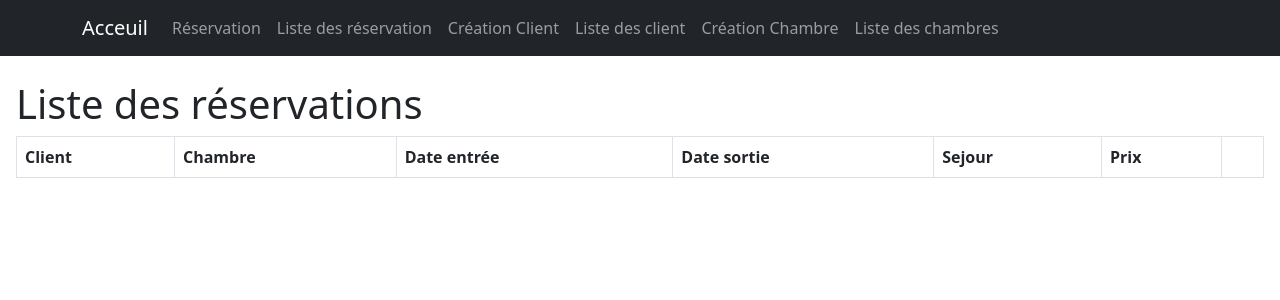
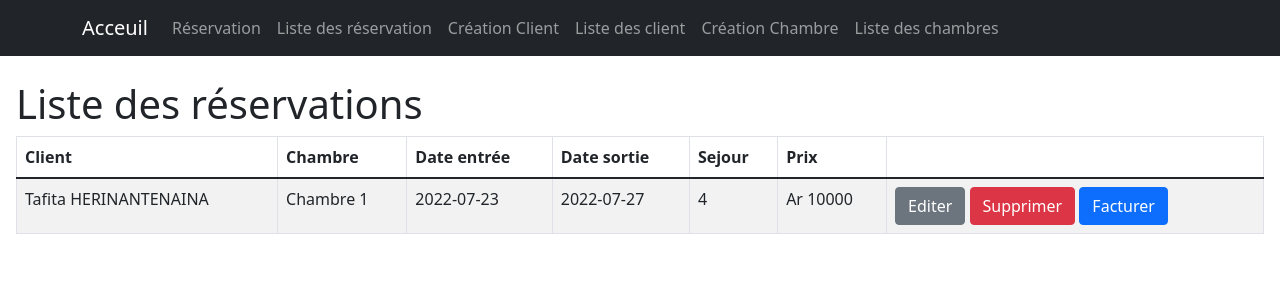
Before and after one commit to tafitahery/hotel-v2, a React (Create React App) app: page /listReservations in a window 1280 px wide. Shown: the top 300 px of the page. Built offline with nearby package versions, Linux system fonts and the light colour scheme; data requests are answered from the project's data file.

Commit message:
add component EditElement and delete component EditClient, EditRoom and EditReservation

```diff
--- a/src/assets/db.json
+++ b/src/assets/db.json
@@ -3,7 +3,7 @@
     {
       "firstName": "Tafita",
       "lastName": "HERINANTENAINA",
-      "address": "67HA",
+      "address": "tana",
       "idCard": "224677816520",
       "phone": "+261345267580",
       "id": 1
@@ -12,9 +12,17 @@
   "rooms": [
     {
       "name": "Chambre 1",
-      "price": 2000,
+      "price": 2500,
       "id": 1
     }
   ],
-  "reservations": []
+  "reservations": [
+    {
+      "dateIn": "2022-07-23",
+      "dateOut": "2022-07-27",
+      "clientId": "1",
+      "roomId": "1",
+      "id": 1
+    }
+  ]
 }
--- a/src/components/EditClient/index.jsx
+++ b/src/components/EditElement/index.jsx
@@ -2,14 +2,14 @@ import React from 'react';
 import { Button } from 'react-bootstrap';
 import { useNavigate } from 'react-router-dom';
 
-const EditClient = ({ id }) => {
+const DeleteElement = ({ id, path }) => {
   const navigate = useNavigate();
 
   return (
-    <Button variant="secondary" onClick={() => navigate('/updateClient/' + id)}>
+    <Button variant="secondary" onClick={() => navigate(path + id)}>
       Editer
     </Button>
   );
 };
 
-export default EditClient;
+export default DeleteElement;
--- a/src/components/EditReservation/index.jsx
+++ /dev/null
@@ -1,18 +0,0 @@
-import React from 'react';
-import { Button } from 'react-bootstrap';
-import { useNavigate } from 'react-router-dom';
-
-const EditReservation = ({ id }) => {
-  const navigate = useNavigate();
-
-  return (
-    <Button
-      variant="secondary"
-      onClick={() => navigate('/updateReservation/' + id)}
-    >
-      Editer
-    </Button>
-  );
-};
-
-export default EditReservation;
--- a/src/components/EditRoom/index.jsx
+++ /dev/null
@@ -1,15 +0,0 @@
-import React from 'react';
-import { Button } from 'react-bootstrap';
-import { useNavigate } from 'react-router-dom';
-
-const EditRoom = ({ id }) => {
-  const navigate = useNavigate();
-
-  return (
-    <Button variant="secondary" onClick={() => navigate('/updateRoom/' + id)}>
-      Editer
-    </Button>
-  );
-};
-
-export default EditRoom;
--- a/src/components/ShowClient/index.jsx
+++ b/src/components/ShowClient/index.jsx
@@ -1,6 +1,6 @@
 import React from 'react';
 import Proptypes from 'prop-types';
-import EditClient from '../EditClient';
+import EditElement from '../EditElement';
 import DeleteElement from '../DeleteElement';
 
 const ShowClient = ({
@@ -13,6 +13,7 @@ const ShowClient = ({
   setClients,
 }) => {
   const url = 'http://localhost:4000/clients';
+  const path = '/updateClient/';
 
   return (
     <tr>
@@ -22,7 +23,7 @@ const ShowClient = ({
       <td>{idCard}</td>
       <td>{phone}</td>
       <td>
-        <EditClient id={id} />{' '}
+        <EditElement id={id} path={path} />{' '}
         <DeleteElement id={id} setElement={setClients} url={url} />
       </td>
     </tr>
--- a/src/components/ShowReservation/index.jsx
+++ b/src/components/ShowReservation/index.jsx
@@ -3,7 +3,7 @@ import Proptype from 'prop-types';
 import { Button } from 'react-bootstrap';
 
 import { getData } from '../../utils/data';
-import EditReservation from '../EditReservation';
+import EditElement from '../EditElement';
 import DeleteElement from '../DeleteElement';
 
 const ShowReservation = ({
@@ -18,6 +18,7 @@ const ShowReservation = ({
   const [room, setRoom] = useState({});
 
   const url = 'http://localhost:4000/reservations';
+  const path = '/updateReservation/';
 
   useEffect(() => {
     getData('http://localhost:4000/clients', clientId).then((res) =>
@@ -46,7 +47,7 @@ const ShowReservation = ({
       <td>{stay()}</td>
       <td>Ar {room.price * stay()}</td>
       <td>
-        <EditReservation id={id} />{' '}
+        <EditElement id={id} path={path} />{' '}
         <DeleteElement id={id} setElement={setReservations} url={url} />{' '}
         <Button variant="primary">Facturer</Button>
       </td>
--- a/src/components/ShowRoom/index.jsx
+++ b/src/components/ShowRoom/index.jsx
@@ -1,17 +1,18 @@
 import React from 'react';
 import PropTypes from 'prop-types';
-import EditRoom from '../EditRoom';
+import EditElement from '../EditElement';
 import DeleteElement from '../DeleteElement';
 
 const ShowRoom = ({ id, name, price, setRooms }) => {
   const url = 'http://localhost:4000/rooms';
+  const path = '/updateRoom/';
 
   return (
     <tr>
       <td>{name}</td>
       <td>Ar {price}</td>
       <td>
-        <EditRoom id={id} />{' '}
+        <EditElement id={id} path={path} />{' '}
         <DeleteElement id={id} setElement={setRooms} url={url} />
       </td>
     </tr>
```
